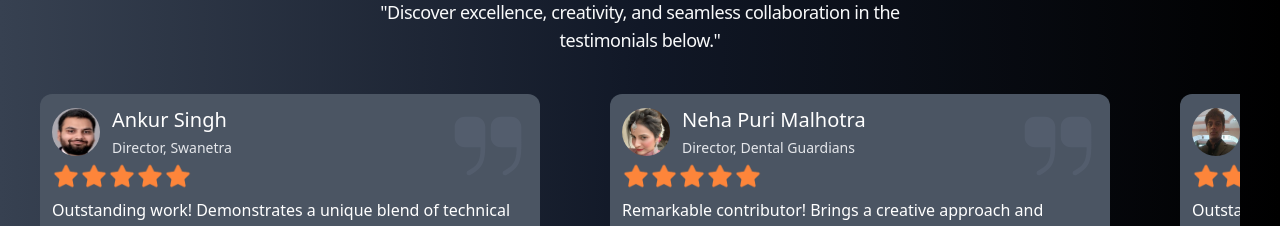
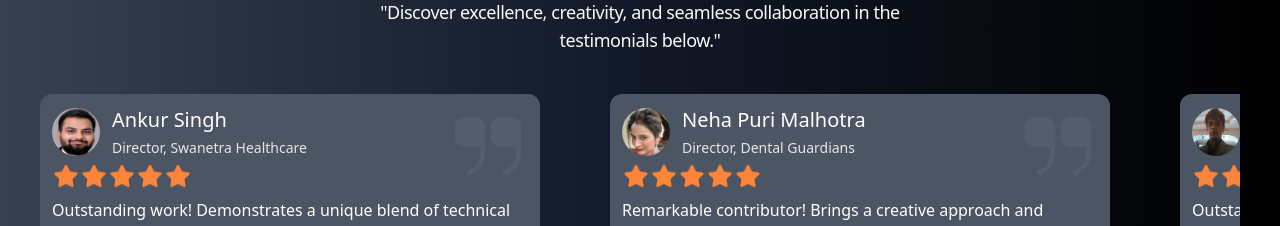
Before and after one commit to narendrarty17/port, a Next.js app: page / in a window 1280 px wide. Shown: the part 3780-4006 px from the top of the page. Built offline with nearby package versions, Linux system fonts and the light colour scheme.

Commit message:
Update testimonials.js

```diff
--- a/components/testimonials.js
+++ b/components/testimonials.js
@@ -5,7 +5,7 @@ const reviews = [
     {
         "name": "Ankur Singh",
         "image": "/images/testimonials/ankur.jpg",
-        "role": "Director, Swanetra",
+        "role": "Director, Swanetra Healthcare",
         "review": "Outstanding work! Demonstrates a unique blend of technical expertise and creative finesse. Consistently delivers top-notch solutions with precision and attention to detail. A collaborative team player who goes the extra mile to ensure project success. Highly recommended for their dedication and exceptional results!",
         "rating": 5
     },
```
